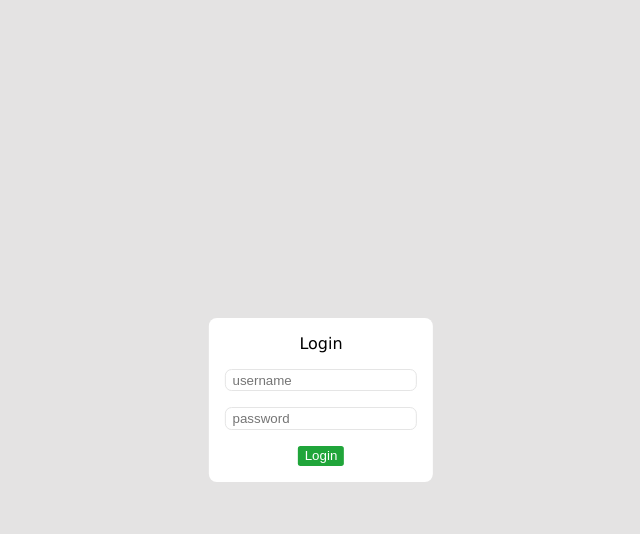
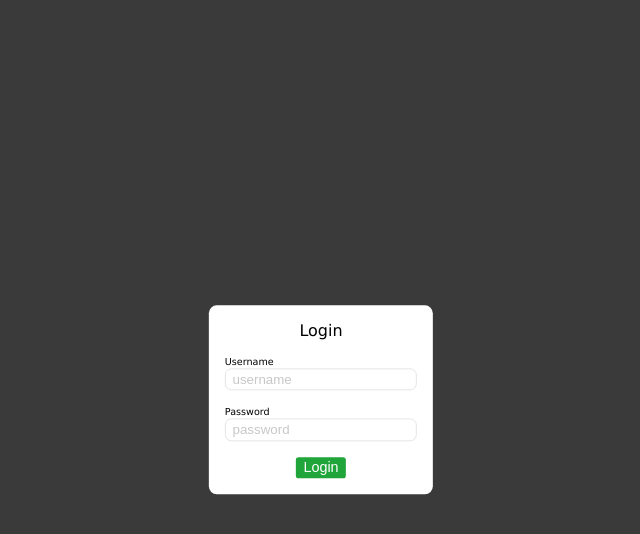
Before and after one commit to studentenherz/SPeek, a Flask app: page /login in a window 1280 px wide. Shown: the top 534 px of the page, without its empty margins (319-959 px from the left). Run offline with Flask 2, Linux system fonts and the light colour scheme.

Commit message:
styling login

```diff
--- a/static/css/form.css
+++ b/static/css/form.css
@@ -1,3 +1,7 @@
+.form-page-body{
+	background-color: #3a3a3a;
+}
+
 form {
 	position: absolute;
 	left:50%;
@@ -18,20 +22,60 @@ form input{
 	padding: 0.2em 0.5em;
 }
 
-form input:hover {
-	border: var(--success-green) solid 1px;
+form input::placeholder{
+	opacity: .4;
 }
 
-form input[type="submit"]{
+form input:hover {
+	border-color: var(--font-gray);
+}
+
+form input:focus {
+	outline: none;
+	border-color: var(--success-green);
+}
+
+form input[type="submit"], form input[type="button"]{
+	font-size: 0.9em;
+	text-decoration: none;
 	border: none;
 	border-radius: 0.2em;
 	width: fit-content;
-	background-color: var(--success-green);
 	align-self: center;
 	color: white;
 	padding: 0.2em 0.5em;
 }
 
+
+form input[type="submit"]:hover, form input[type="button"]:hover{
+	cursor: pointer;
+}
+
+.actions-row{
+	padding: 0 2em;
+	display: flex;
+	justify-content: space-between;
+}
+
+form input[type="submit"]{
+	background-color: var(--success-green);
+}
+
+form input[type="button"]{
+	background-color: var(--error-color);
+}
+
 form .form-title {
 	text-align: center;
 }
+
+form .form-title .username {
+	color: var(--success-green);
+}
+
+label{
+	display: flex;
+	font-size: 0.6em;
+	flex-direction: column;
+	gap: 0.1em;
+}
--- a/templates/login.html
+++ b/templates/login.html
@@ -10,12 +10,12 @@
 	<title>Login | SPeek </title>
 </head>
 
-<body>
+<body class="form-page-body">
 	<form method="POST" action="">
 		<div class="form-title">Login</div>
 		{{ form.hidden_tag() }}
-		{{ form.username }}
-		{{ form.password }}
+		<label>Username{{ form.username }}</label>
+		<label>Password{{ form.password }}</label>
 		{{ form.submit }}
 	</form>
 </body>
```
Also changed, not shown: templates/change-password.html (+9 -7 lines).
